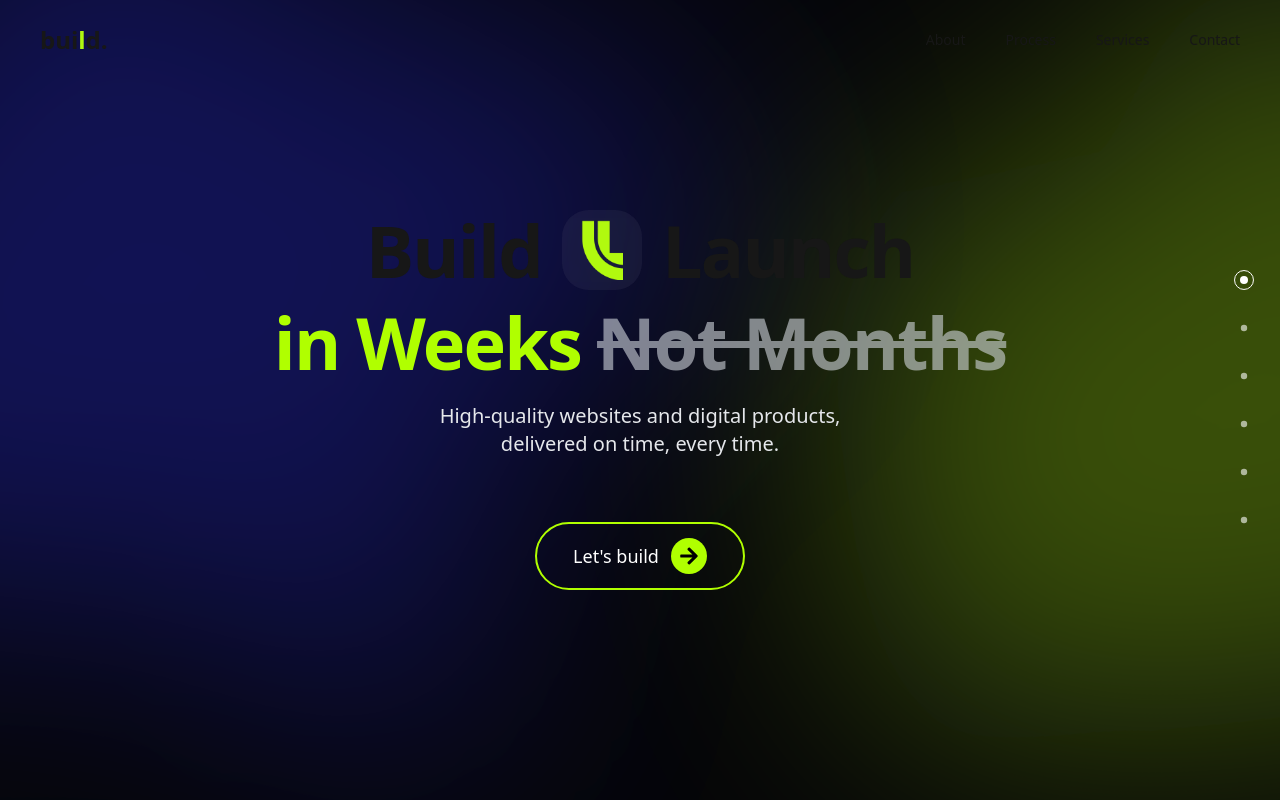
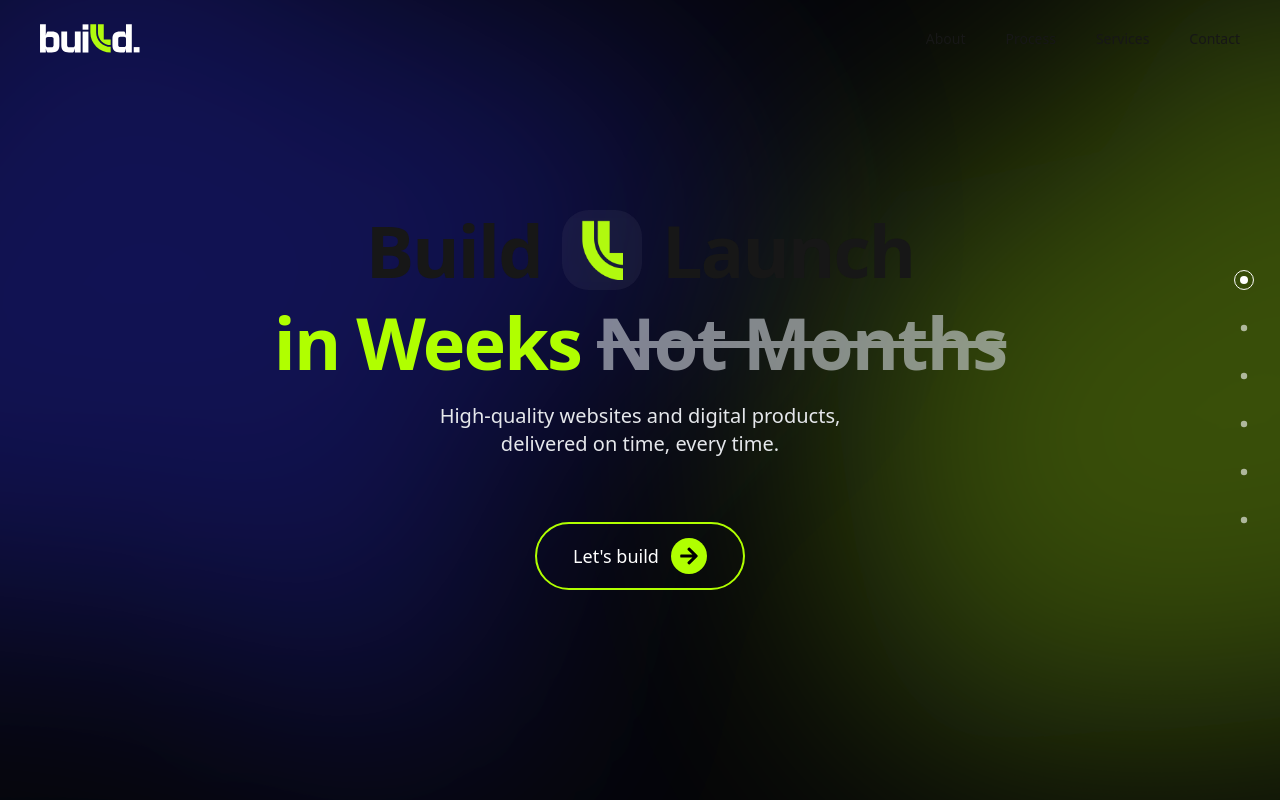
Before and after one commit to Builld-technologies/Builld-frontend, a Next.js app in the folder src/builld_web/: page / in a window 1280 px wide. Built offline with nearby package versions, Linux system fonts and the light colour scheme.

Commit message:
header update

```diff
--- a/src/builld_web/src/components/ui/logo.tsx
+++ b/src/builld_web/src/components/ui/logo.tsx
@@ -1,14 +1,15 @@
 import { useScroll } from "@/context/scroll-context";
+import Image from "next/image";
 
 export default function Logo() {
   const { scrollToSection } = useScroll();
 
   return (
     <button
-      onClick={() => scrollToSection("home")}
+      onClick={() => scrollToSection("hero")}
       className="flex items-center text-2xl font-bold text-foreground"
     >
-      bui<span className="text-accent-green">l</span>d.
+      <Image src="/images/logo.svg" alt="Logo" width={100} height={100} />
     </button>
   );
 }
```
